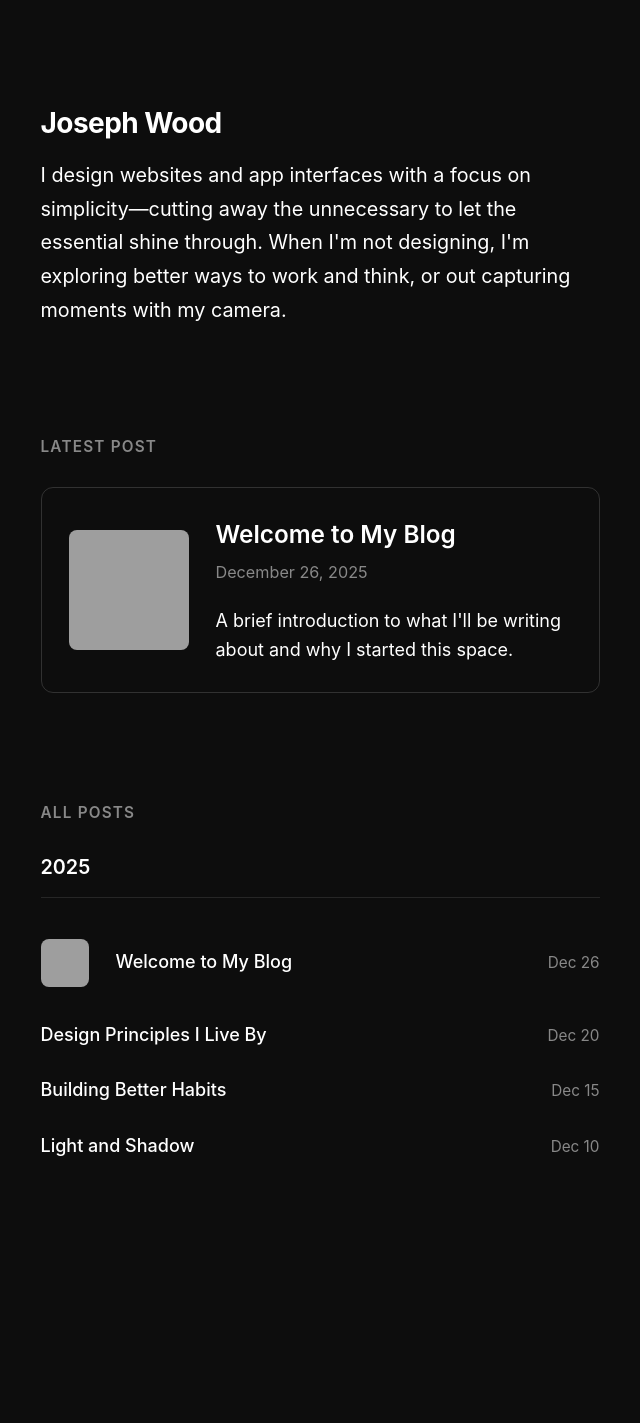
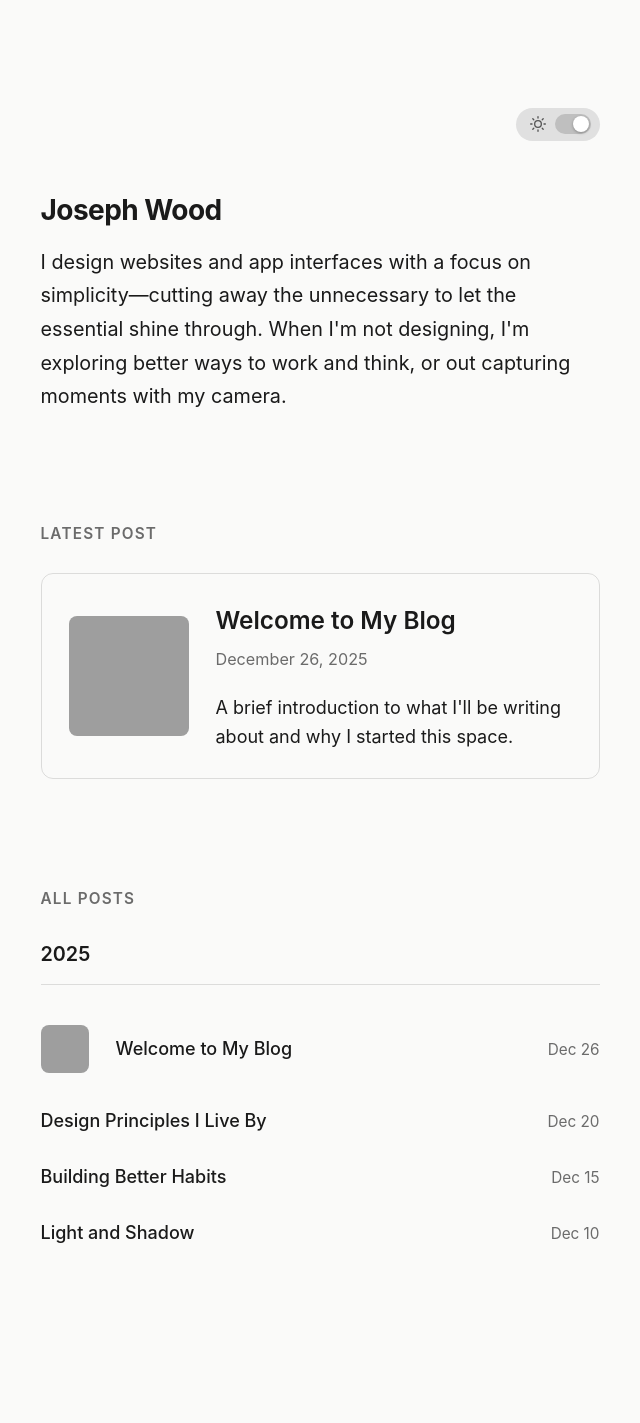
Before and after one commit to ithinkiamjoseph/Jekyll-SN-Pro, a Jekyll site: the page built from index.html, in a window 1280 px wide. Shown: the whole page, without its empty margins (320-960 px from the left). Built offline with Jekyll 4.4.1, drawn with Linux system fonts in a browser that asks for light colours; before the commit the page ends 1337 px from its top, so only the background shows below that; grey boxes are pictures that could not be loaded.

Commit message:
Add dark mode toggle with light/dark theme support

```diff
--- a/_layouts/default.html
+++ b/_layouts/default.html
@@ -6,10 +6,64 @@
   <meta name="description" content="{{ page.description | default: site.description }}">
   <title>{% if page.title %}{{ page.title }} — {{ site.title }}{% else %}{{ site.title }}{% endif %}</title>
   <link rel="stylesheet" href="{{ '/assets/css/styles.css' | relative_url }}">
+  <script>
+    // Prevent flash of wrong theme
+    (function() {
+      const saved = localStorage.getItem('theme');
+      const prefersDark = window.matchMedia('(prefers-color-scheme: dark)').matches;
+      const theme = saved || (prefersDark ? 'dark' : 'light');
+      if (theme === 'light') {
+        document.documentElement.setAttribute('data-theme', 'light');
+      }
+    })();
+  </script>
 </head>
 <body>
   <main class="container">
+    <div class="theme-toggle-wrapper">
+      <button class="theme-toggle" aria-label="Toggle dark mode" title="Toggle theme">
+        <svg class="theme-toggle-icon" viewBox="0 0 24 24" fill="none" stroke="currentColor" stroke-width="2" stroke-linecap="round" stroke-linejoin="round">
+          <circle cx="12" cy="12" r="5"></circle>
+          <line x1="12" y1="1" x2="12" y2="3"></line>
+          <line x1="12" y1="21" x2="12" y2="23"></line>
+          <line x1="4.22" y1="4.22" x2="5.64" y2="5.64"></line>
+          <line x1="18.36" y1="18.36" x2="19.78" y2="19.78"></line>
+          <line x1="1" y1="12" x2="3" y2="12"></line>
+          <line x1="21" y1="12" x2="23" y2="12"></line>
+          <line x1="4.22" y1="19.78" x2="5.64" y2="18.36"></line>
+          <line x1="18.36" y1="5.64" x2="19.78" y2="4.22"></line>
+        </svg>
+        <div class="theme-toggle-track">
+          <div class="theme-toggle-knob"></div>
+        </div>
+      </button>
+    </div>
     {{ content }}
   </main>
+
+  <script>
+    (function() {
+      const toggle = document.querySelector('.theme-toggle');
+      const html = document.documentElement;
+
+      function getTheme() {
+        return html.getAttribute('data-theme') || 'dark';
+      }
+
+      function setTheme(theme) {
+        if (theme === 'light') {
+          html.setAttribute('data-theme', 'light');
+        } else {
+          html.removeAttribute('data-theme');
+        }
+        localStorage.setItem('theme', theme);
+      }
+
+      toggle.addEventListener('click', function() {
+        const current = getTheme();
+        setTheme(current === 'dark' ? 'light' : 'dark');
+      });
+    })();
+  </script>
 </body>
 </html>
--- a/_sass/main.scss
+++ b/_sass/main.scss
@@ -22,15 +22,39 @@
 // Variables
 // ============================================
 
-$color-bg: #0D0D0D;
-$color-text: #FFFFFF;
-$color-muted: #888888;
-$color-accent: #F34703;
-$color-accent-hover: lighten($color-accent, 10%);
+$font-family: "SN Pro", -apple-system, BlinkMacSystemFont, sans-serif;
+$spacing-unit: 1.5rem;
 
-$font-family: "SN Pro", -apple-system, BlinkMacSystemFont, sans-serif;
+// ============================================
+// Theme Colors (CSS Custom Properties)
+// ============================================
 
-$spacing-unit: 1.5rem;
+:root {
+  // Dark theme (default)
+  --color-bg: #0D0D0D;
+  --color-text: #FFFFFF;
+  --color-muted: #888888;
+  --color-accent: #F34703;
+  --color-accent-hover: #FF5A1F;
+  --color-border: rgba(255, 255, 255, 0.15);
+  --color-code-bg: rgba(255, 255, 255, 0.1);
+  --color-pre-bg: rgba(255, 255, 255, 0.05);
+  --toggle-bg: #333333;
+  --toggle-knob: #FFFFFF;
+}
+
+[data-theme="light"] {
+  --color-bg: #FAFAF9;
+  --color-text: #1A1A1A;
+  --color-muted: #6B6B6B;
+  --color-accent: #D93D00;
+  --color-accent-hover: #B83300;
+  --color-border: rgba(0, 0, 0, 0.12);
+  --color-code-bg: rgba(0, 0, 0, 0.06);
+  --color-pre-bg: rgba(0, 0, 0, 0.03);
+  --toggle-bg: #E0E0E0;
+  --toggle-knob: #FFFFFF;
+}
 
 // ============================================
 // Reset & Base
@@ -52,9 +76,10 @@ body {
   font-family: $font-family;
   font-weight: 400;
   line-height: 1.6;
-  color: $color-text;
-  background-color: $color-bg;
+  color: var(--color-text);
+  background-color: var(--color-bg);
   min-height: 100vh;
+  transition: background-color 0.3s ease, color 0.3s ease;
 }
 
 // ============================================
@@ -72,12 +97,12 @@ body {
 // ============================================
 
 a {
-  color: $color-accent;
+  color: var(--color-accent);
   text-decoration: none;
   transition: color 0.2s ease;
 
   &:hover {
-    color: $color-accent-hover;
+    color: var(--color-accent-hover);
   }
 }
 
@@ -102,7 +127,7 @@ a {
   font-size: 1.1rem;
   font-weight: 400;
   line-height: 1.7;
-  color: $color-text;
+  color: var(--color-text);
   max-width: 540px;
 }
 
@@ -112,7 +137,7 @@ a {
   font-weight: 600;
   text-transform: uppercase;
   letter-spacing: 0.08em;
-  color: $color-muted;
+  color: var(--color-muted);
   margin-bottom: $spacing-unit;
 }
 
@@ -126,8 +151,9 @@ a {
   align-items: center;
   gap: $spacing-unit;
   padding: $spacing-unit;
-  border: 1px solid rgba($color-text, 0.15);
+  border: 1px solid var(--color-border);
   border-radius: 12px;
+  transition: border-color 0.3s ease;
 }
 
 .latest-post-image-link {
@@ -157,14 +183,14 @@ a {
   margin-bottom: $spacing-unit * 0.5;
 
   &:hover .latest-post-title {
-    color: $color-accent;
+    color: var(--color-accent);
   }
 }
 
 .latest-post-title {
   font-size: 1.35rem;
   font-weight: 600;
-  color: $color-text;
+  color: var(--color-text);
   transition: color 0.2s ease;
   margin-bottom: 0.25rem;
 }
@@ -172,12 +198,12 @@ a {
 .latest-post-date {
   font-size: 0.9rem;
   font-weight: 400;
-  color: $color-muted;
+  color: var(--color-muted);
 }
 
 .latest-post-description {
   font-size: 1rem;
-  color: $color-text;
+  color: var(--color-text);
   line-height: 1.6;
   margin-top: $spacing-unit * 0.25;
 }
@@ -194,10 +220,11 @@ a {
 .year-header {
   font-size: 1.1rem;
   font-weight: 600;
-  color: $color-text;
+  color: var(--color-text);
   margin-bottom: $spacing-unit * 0.75;
   padding-bottom: $spacing-unit * 0.5;
-  border-bottom: 1px solid rgba($color-text, 0.1);
+  border-bottom: 1px solid var(--color-border);
+  transition: border-color 0.3s ease;
 }
 
 .post-list {
@@ -241,18 +268,18 @@ a {
 .post-list-title {
   font-size: 1rem;
   font-weight: 500;
-  color: $color-text;
+  color: var(--color-text);
   transition: color 0.2s ease;
 
   &:hover {
-    color: $color-accent;
+    color: var(--color-accent);
   }
 }
 
 .post-list-date {
   font-size: 0.85rem;
   font-weight: 400;
-  color: $color-muted;
+  color: var(--color-muted);
   white-space: nowrap;
   flex-shrink: 0;
 }
@@ -269,11 +296,11 @@ a {
   display: inline-block;
   font-size: 0.9rem;
   font-weight: 500;
-  color: $color-muted;
+  color: var(--color-muted);
   margin-bottom: $spacing-unit * 1.5;
 
   &:hover {
-    color: $color-accent;
+    color: var(--color-accent);
   }
 }
 
@@ -289,7 +316,7 @@ a {
   display: block;
   font-size: 0.95rem;
   font-weight: 400;
-  color: $color-muted;
+  color: var(--color-muted);
 }
 
 .post-featured-image {
@@ -333,27 +360,29 @@ a {
   }
 
   blockquote {
-    border-left: 3px solid $color-accent;
+    border-left: 3px solid var(--color-accent);
     padding-left: $spacing-unit;
     margin: $spacing-unit 0;
-    color: $color-muted;
+    color: var(--color-muted);
     font-style: italic;
   }
 
   code {
     font-family: "SF Mono", "Fira Code", monospace;
     font-size: 0.9em;
-    background: rgba($color-text, 0.1);
+    background: var(--color-code-bg);
     padding: 0.15em 0.4em;
     border-radius: 4px;
+    transition: background-color 0.3s ease;
   }
 
   pre {
-    background: rgba($color-text, 0.05);
+    background: var(--color-pre-bg);
     padding: $spacing-unit;
     border-radius: 8px;
     overflow-x: auto;
     margin-bottom: $spacing-unit;
+    transition: background-color 0.3s ease;
 
     code {
       background: none;
@@ -363,8 +392,9 @@ a {
 
   hr {
     border: none;
-    border-top: 1px solid rgba($color-text, 0.1);
+    border-top: 1px solid var(--color-border);
     margin: $spacing-unit * 2 0;
+    transition: border-color 0.3s ease;
   }
 
   strong {
@@ -381,8 +411,71 @@ a {
 // ============================================
 
 .empty-state {
-  color: $color-muted;
+  color: var(--color-muted);
   font-style: italic;
+}
+
+// ============================================
+// Theme Toggle
+// ============================================
+
+.theme-toggle-wrapper {
+  display: flex;
+  justify-content: flex-end;
+  margin-bottom: $spacing-unit * 2;
+}
+
+.theme-toggle {
+  display: flex;
+  align-items: center;
+  gap: 0.5rem;
+  background: var(--toggle-bg);
+  padding: 0.35rem 0.5rem 0.35rem 0.75rem;
+  border-radius: 50px;
+  cursor: pointer;
+  border: none;
+  transition: background-color 0.3s ease;
+
+  &:hover {
+    opacity: 0.9;
+  }
+}
+
+.theme-toggle-icon {
+  width: 16px;
+  height: 16px;
+  color: var(--color-text);
+  transition: color 0.3s ease;
+  opacity: 0.7;
+}
+
+.theme-toggle-track {
+  position: relative;
+  width: 36px;
+  height: 20px;
+  background: rgba(0, 0, 0, 0.2);
+  border-radius: 10px;
+  transition: background-color 0.3s ease;
+}
+
+.theme-toggle-knob {
+  position: absolute;
+  top: 2px;
+  left: 2px;
+  width: 16px;
+  height: 16px;
+  background: var(--toggle-knob);
+  border-radius: 50%;
+  transition: transform 0.3s cubic-bezier(0.4, 0, 0.2, 1);
+  box-shadow: 0 1px 3px rgba(0, 0, 0, 0.3);
+}
+
+[data-theme="light"] .theme-toggle-knob {
+  transform: translateX(16px);
+}
+
+[data-theme="light"] .theme-toggle-track {
+  background: rgba(0, 0, 0, 0.15);
 }
 
 // ============================================
```
